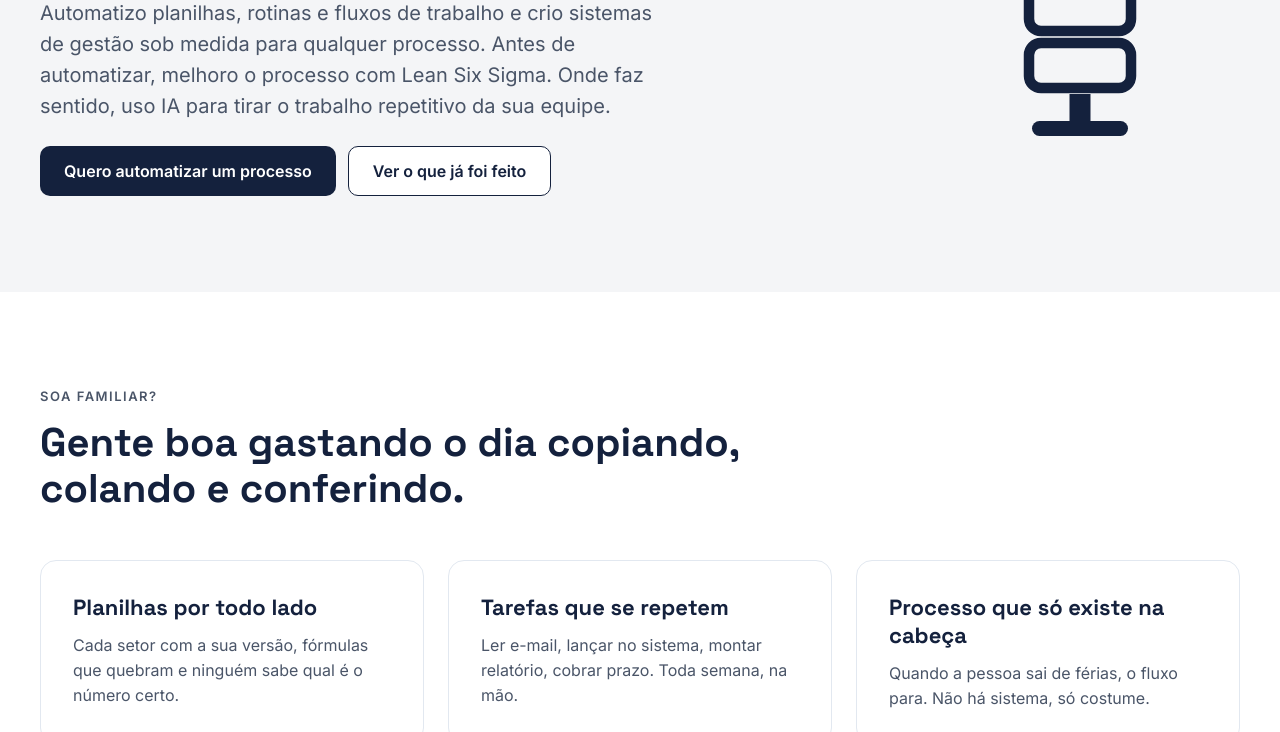
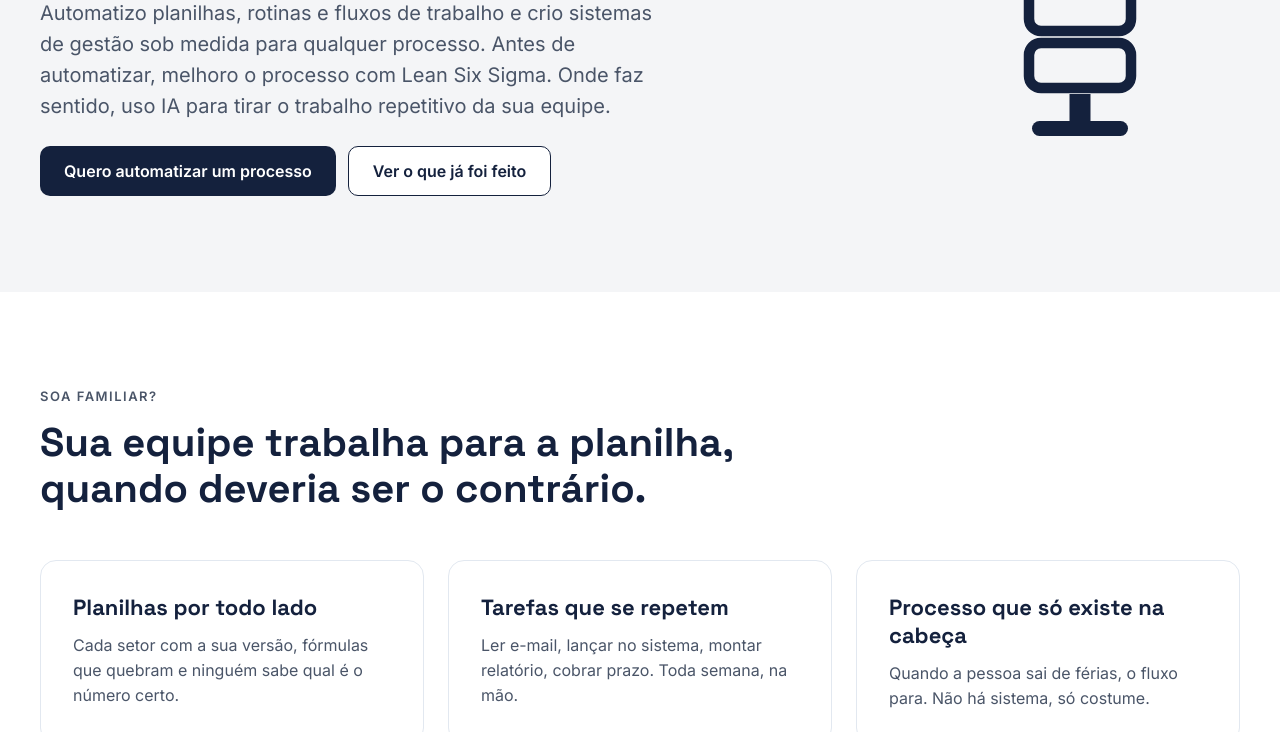
Before and after one commit to Debora1832/andonsigma-site, a plain HTML site: page index.html in a window 1280 px wide. Shown: the part 368-1100 px from the top of the page. Drawn offline with Linux system fonts and the light colour scheme.

Commit message:
Troca título da seção Soa familiar
Co-Authored-By: Claude Opus 5.5 <noreply@anthropic.com>
Claude-Session: https://claude.ai/code/session_013mE7pUzs89iUpC1Y6rZnjW

```diff
--- a/index.html
+++ b/index.html
@@ -25,7 +25,7 @@ a{color:#14213D}a:hover{color:#0B1426}
 <div style="display: flex; flex-wrap: wrap; gap: 12px"><a href="#contato" style="display: inline-flex; align-items: center; justify-content: center; min-height: 48px; padding: 0 24px; border-radius: 10px; font-size: 16px; font-weight: 600; text-decoration: none; background: #14213D; color: #FFFFFF">Quero automatizar um processo</a><a href="#cases" style="display: inline-flex; align-items: center; justify-content: center; min-height: 48px; padding: 0 24px; border-radius: 10px; font-size: 16px; font-weight: 600; text-decoration: none; background: #FFFFFF; color: #14213D; border: 1px solid #14213D">Ver o que já foi feito</a></div>
 </div>
 <div style="flex: 1 1 320px; display: flex; justify-content: center"><svg viewBox="0 0 100 100" width="300" height="300" aria-hidden="true"><rect x="36" y="6" width="28" height="5" rx="2.5" fill="#14213D"></rect><rect x="31" y="14" width="38" height="26" rx="6" fill="#F2A900"></rect><text x="50" y="34.5" text-anchor="middle" font-family="Space Grotesk, sans-serif" font-size="25" font-weight="700" fill="#14213D">σ</text><rect x="33" y="44" width="34" height="15" rx="4" fill="none" stroke="#14213D" stroke-width="3.5"></rect><rect x="33" y="63" width="34" height="15" rx="4" fill="none" stroke="#14213D" stroke-width="3.5"></rect><rect x="46.5" y="80" width="7" height="9" fill="#14213D"></rect><rect x="34" y="89" width="32" height="5" rx="2.5" fill="#14213D"></rect></svg></div>
-</div></section><section style="background: #FFFFFF; padding: 96px 24px"><div style="max-width: 1200px; margin: 0 auto; display: flex; flex-direction: column; gap: 48px"><div style="display: flex; flex-direction: column; gap: 16px"><div style="font-size: 13px; font-weight: 600; letter-spacing: 1.5px; text-transform: uppercase; color: #4A5568">Soa familiar?</div><h2 style="margin: 0; font-family: &#39;Space Grotesk&#39;, sans-serif; font-size: 40px; line-height: 1.15; font-weight: 700; color: #14213D; max-width: 760px">Gente boa gastando o dia copiando, colando e conferindo.</h2></div>
+</div></section><section style="background: #FFFFFF; padding: 96px 24px"><div style="max-width: 1200px; margin: 0 auto; display: flex; flex-direction: column; gap: 48px"><div style="display: flex; flex-direction: column; gap: 16px"><div style="font-size: 13px; font-weight: 600; letter-spacing: 1.5px; text-transform: uppercase; color: #4A5568">Soa familiar?</div><h2 style="margin: 0; font-family: &#39;Space Grotesk&#39;, sans-serif; font-size: 40px; line-height: 1.15; font-weight: 700; color: #14213D; max-width: 760px">Sua equipe trabalha para a planilha, quando deveria ser o contrário.</h2></div>
 <div style="display: flex; flex-wrap: wrap; gap: 24px">
 <div style="flex: 1 1 260px; box-sizing: border-box; padding: 32px; border-radius: 16px; background: #FFFFFF; border: 1px solid #E2E8F0; display: flex; flex-direction: column; gap: 12px"><h3 style="margin: 0; font-family: &#39;Space Grotesk&#39;, sans-serif; font-size: 22px; font-weight: 700; color: #14213D">Planilhas por todo lado</h3><p style="margin: 0; font-size: 16px; line-height: 1.55; color: #4A5568">Cada setor com a sua versão, fórmulas que quebram e ninguém sabe qual é o número certo.</p></div>
 <div style="flex: 1 1 260px; box-sizing: border-box; padding: 32px; border-radius: 16px; background: #FFFFFF; border: 1px solid #E2E8F0; display: flex; flex-direction: column; gap: 12px"><h3 style="margin: 0; font-family: &#39;Space Grotesk&#39;, sans-serif; font-size: 22px; font-weight: 700; color: #14213D">Tarefas que se repetem</h3><p style="margin: 0; font-size: 16px; line-height: 1.55; color: #4A5568">Ler e-mail, lançar no sistema, montar relatório, cobrar prazo. Toda semana, na mão.</p></div>
```
